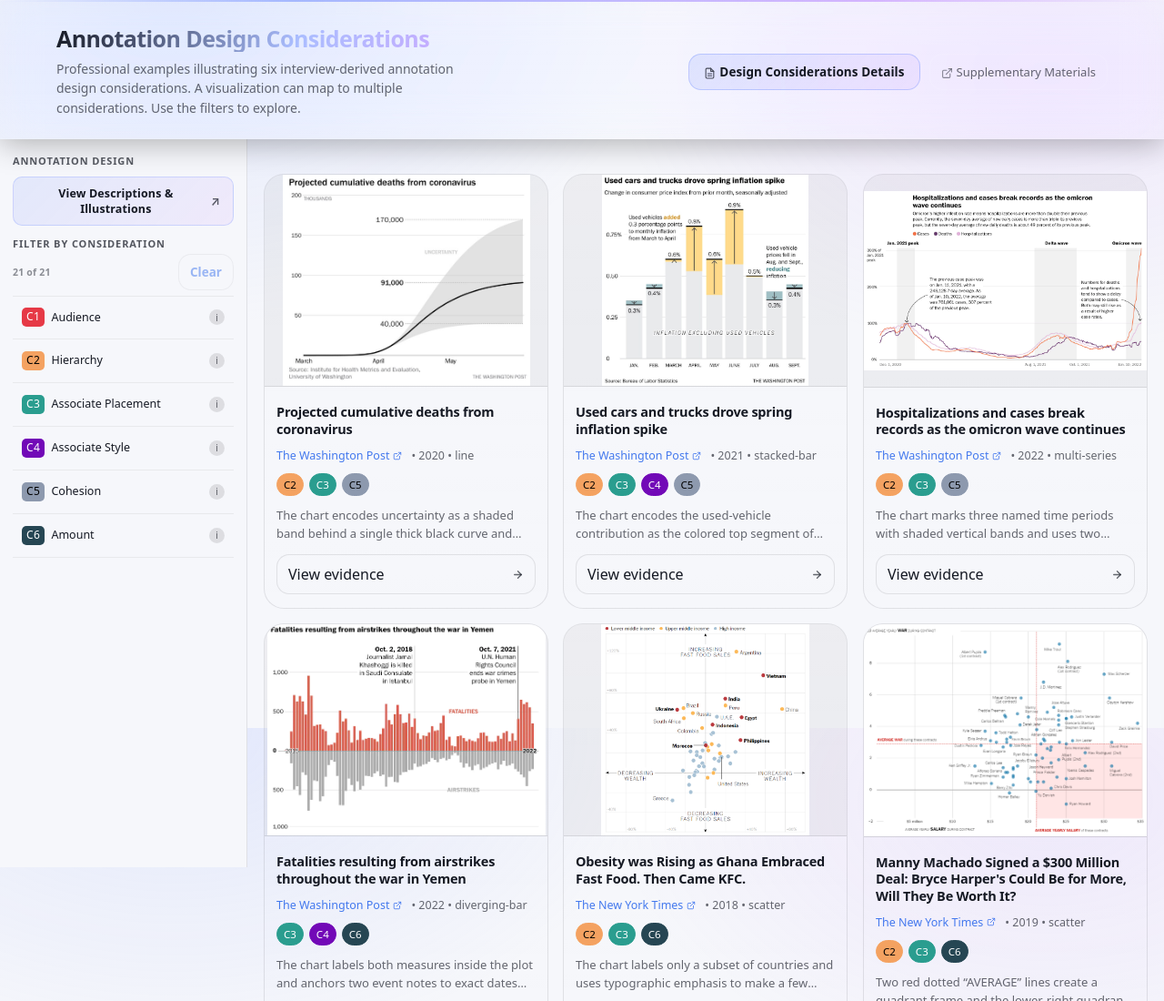
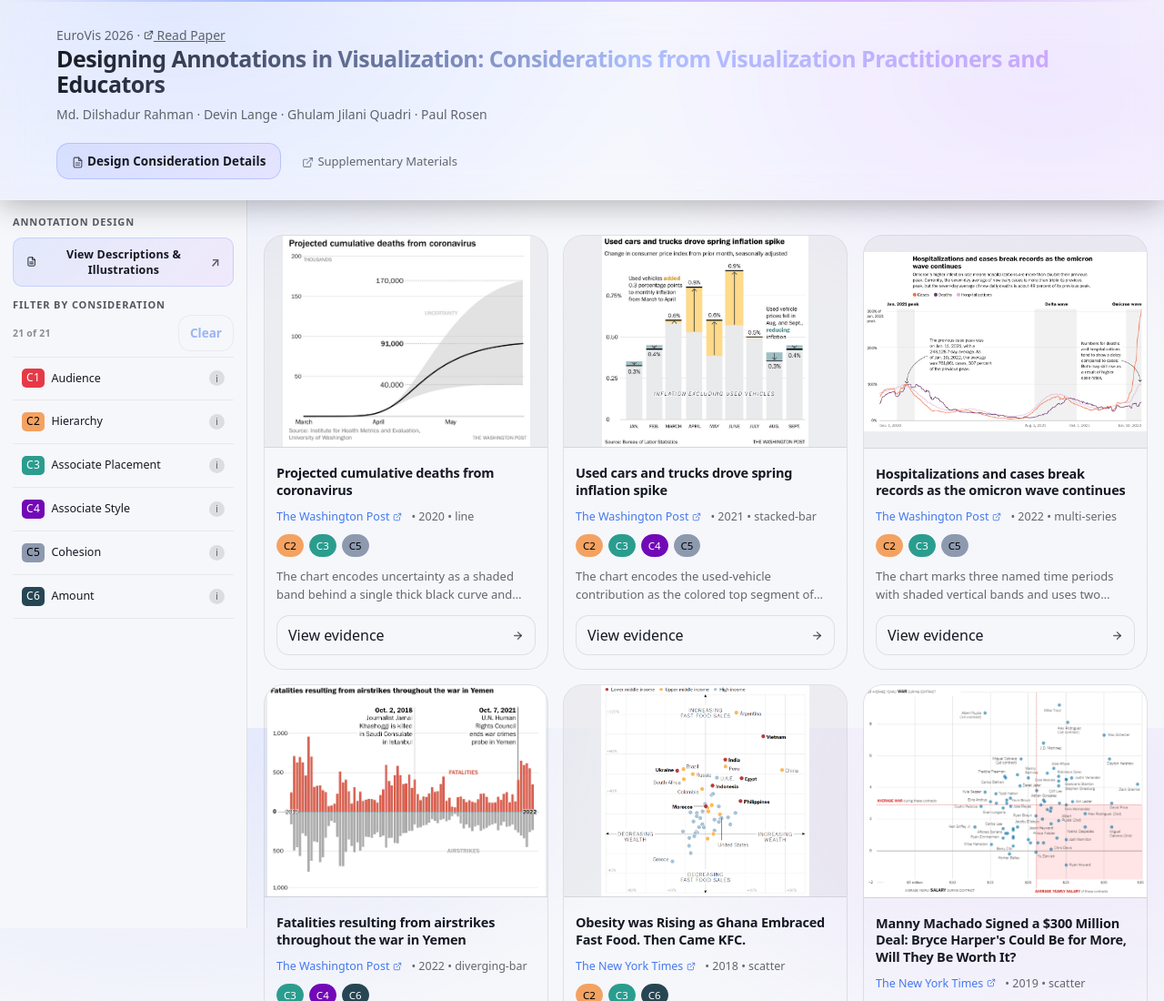
Before and after one commit to dilshadurrahman58/annotation-design, a plain HTML site: page index.html in a window 1280 px wide. Shown: the top 1100 px of the page at 91% size. Drawn offline with Linux system fonts and the light colour scheme.

Commit message:
Update title and content for annotation design page

```diff
--- a/index.html
+++ b/index.html
@@ -5,7 +5,7 @@
     <meta charset="utf-8" />
     <meta name="viewport" content="width=device-width, initial-scale=1" />
     <meta name="color-scheme" content="light dark" />
-    <title>Annotation Design Considerations</title>
+    <title>Designing Annotations in Visualization</title>
     <link rel="stylesheet" href="assets/styles.css" />
 </head>
 
@@ -14,11 +14,22 @@
     <header class="top" role="banner">
         <div class="top__inner">
             <div class="top__title">
-                <h1>Annotation Design Considerations</h1>
-                <p>
-                    Professional examples illustrating six interview-derived annotation design considerations.
-                    A visualization can map to multiple considerations. Use the filters to explore.
+                <p class="top__venue">
+                    <span class="top__venue-name">EuroVis</span> 2026
+                    <span class="top__venue-sep">·</span>
+                    <a href="https://drive.google.com/file/d/1aUgu5Xq4t_rD5_jzMY7UGDmyGji48bJp/view?usp=sharing" class="top__read-paper" target="_blank" rel="noopener noreferrer">
+                        <svg xmlns="http://www.w3.org/2000/svg" viewBox="0 0 24 24" fill="none" stroke="currentColor"
+                            stroke-width="2.5" stroke-linecap="round" stroke-linejoin="round" width="11" height="11"
+                            aria-hidden="true">
+                            <path d="M18 13v6a2 2 0 0 1-2 2H5a2 2 0 0 1-2-2V8a2 2 0 0 1 2-2h6" />
+                            <polyline points="15 3 21 3 21 9" />
+                            <line x1="10" y1="14" x2="21" y2="3" />
+                        </svg>
+                        Read Paper
+                    </a>
                 </p>
+                <h1>Designing Annotations in Visualization: Considerations from Visualization Practitioners and Educators</h1>
+                <p class="top__authors">Md. Dilshadur Rahman · Devin Lange · Ghulam Jilani Quadri · Paul Rosen</p>
             </div>
 
             <div class="top__actions">
@@ -33,7 +44,7 @@
                             <polyline points="14 2 14 8 20 8" />
                             <line x1="16" y1="13" x2="8" y2="13" />
                             <line x1="16" y1="17" x2="8" y2="17" />
-                        </svg>Design Considerations Details</button>
+                        </svg>Design Consideration Details</button>
                     <a id="supplementaryBtn" class="btn"
                         href="https://osf.io/y5zw3/overview?view_only=91f4d45f6c1440138c4efac2ca011399" target="_blank"
                         rel="noopener noreferrer"><svg xmlns="http://www.w3.org/2000/svg" viewBox="0 0 24 24"
@@ -54,8 +65,13 @@
             <section class="controls" aria-label="Filters">
                 <p class="controls__title">Annotation Design</p>
                 <button id="filterConsiderationsLabel" class="btn btn--primary" type="button" aria-haspopup="dialog"
-                    aria-controls="considerationsDrawer" aria-expanded="false">View Descriptions &amp;
-                    Illustrations</button>
+                    aria-controls="considerationsDrawer" aria-expanded="false"><svg xmlns="http://www.w3.org/2000/svg" viewBox="0 0 24 24" fill="none" stroke="currentColor" stroke-width="2"
+                        stroke-linecap="round" stroke-linejoin="round" width="13" height="13" aria-hidden="true">
+                        <path d="M14 2H6a2 2 0 0 0-2 2v16a2 2 0 0 0 2 2h12a2 2 0 0 0 2-2V8z" />
+                        <polyline points="14 2 14 8 20 8" />
+                        <line x1="16" y1="13" x2="8" y2="13" />
+                        <line x1="16" y1="17" x2="8" y2="17" />
+                    </svg><span>View Descriptions &amp; Illustrations</span></button>
                 <div class="filtersTop">
                     <div class="filterGroup">
                         <div class="filterSection__header">
```
